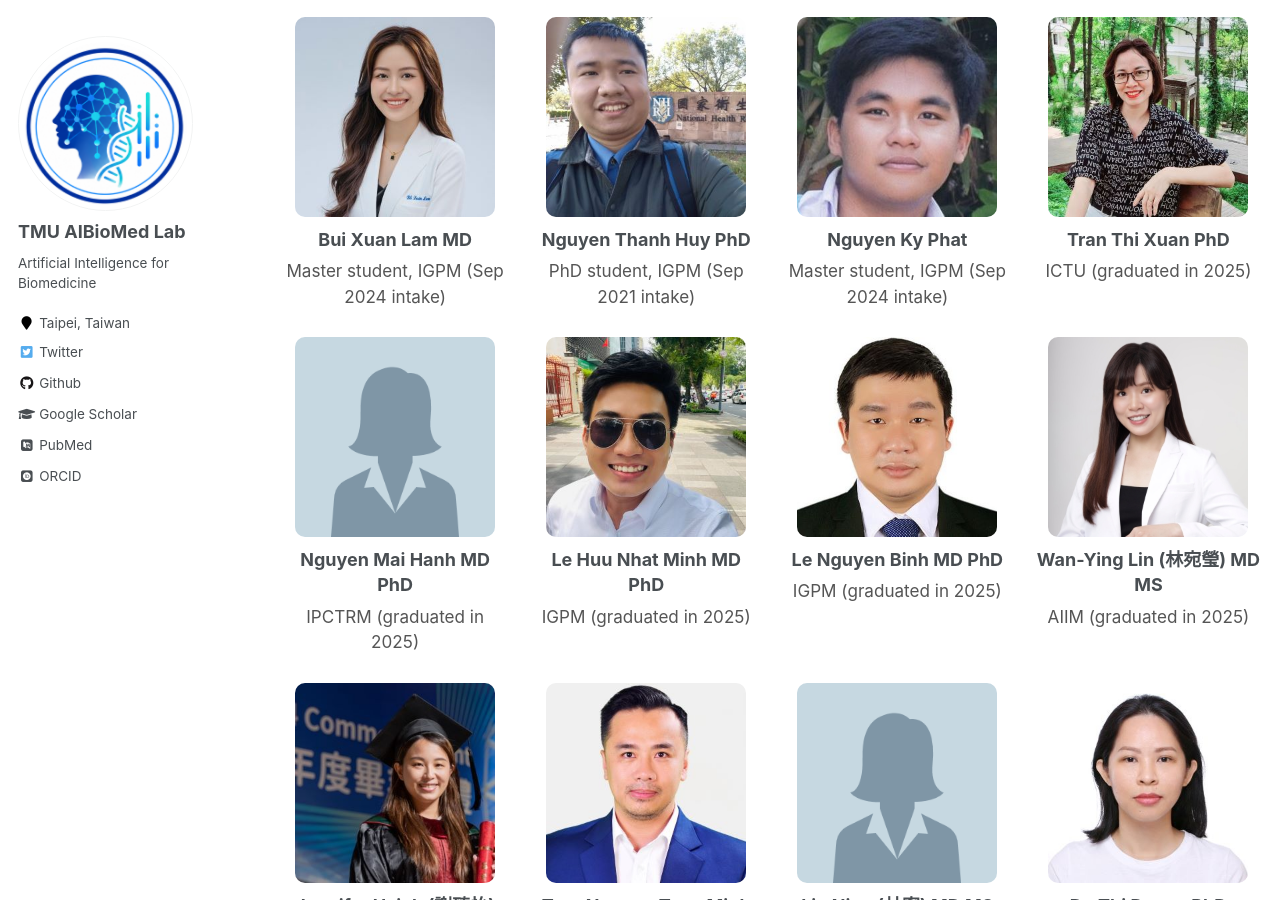
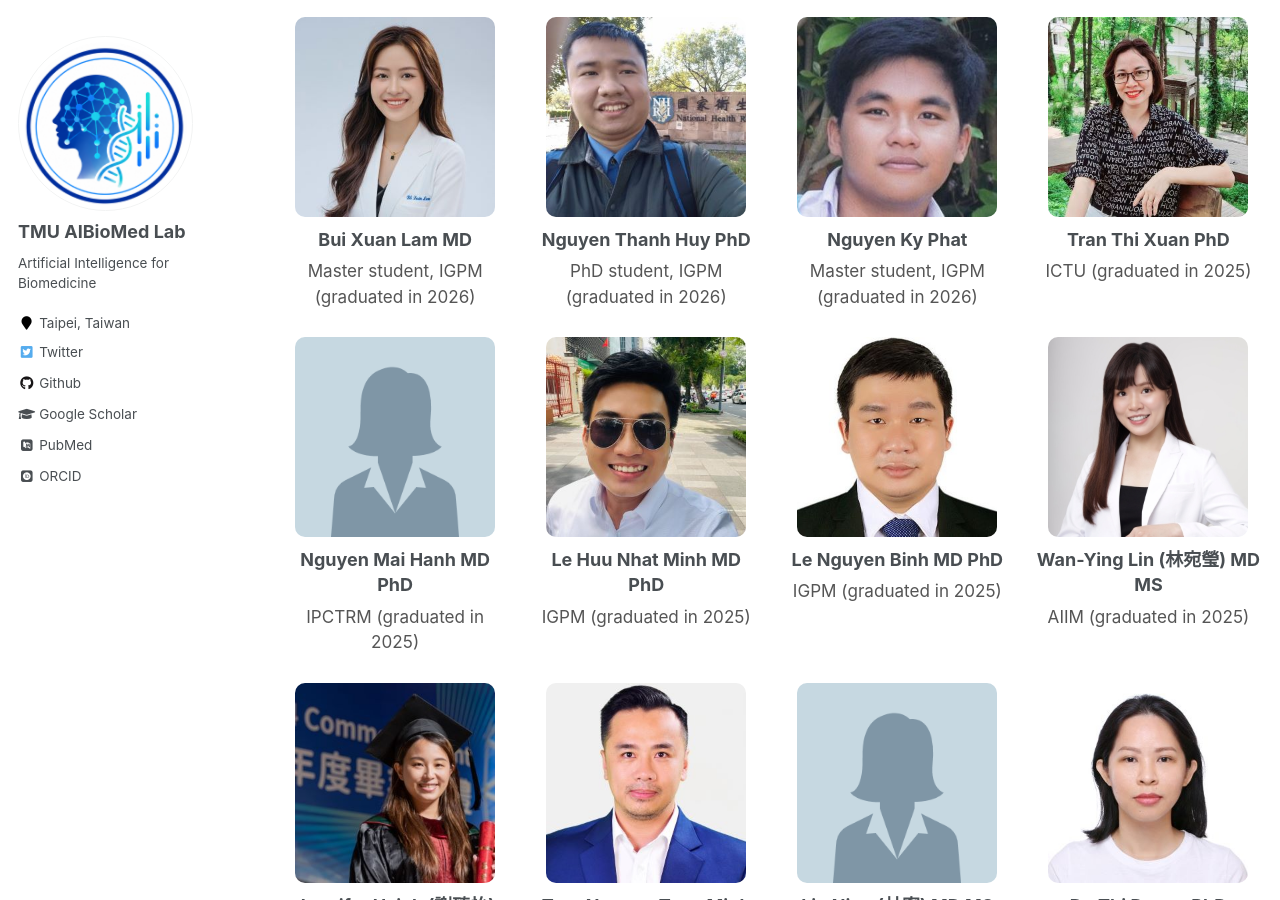
Before and after one commit to khanhlee/khanhlee.github.io, a Jekyll site: the page built from _pages/member.md, in a window 1280 px wide and 900 px high, scrolled down 2065 px. Built offline with Jekyll 4.4.1, drawn with Linux system fonts in a browser that asks for light colours; some web fonts are replaced.

Commit message:
Update member.md

```diff
--- a/_pages/member.md
+++ b/_pages/member.md
@@ -193,19 +193,19 @@ AIBioMed Lab brings together researchers, clinicians, and students from diverse
   <div class="member-card">
     <img src="/images/xuan_lam.jpg" alt="Bui Xuan Lam MD">
     <div class="member-name">Bui Xuan Lam MD</div>
-    <div class="member-role">Master student, IGPM (Sep 2024 intake)</div>
+    <div class="member-role">Master student, IGPM (graduated in 2026)</div>
   </div>
 
   <div class="member-card">
     <img src="/images/huy.jpg" alt="Nguyen Thanh Huy PhD">
     <div class="member-name">Nguyen Thanh Huy PhD</div>
-    <div class="member-role">PhD student, IGPM (Sep 2021 intake)</div>
+    <div class="member-role">PhD student, IGPM (graduated in 2026)</div>
   </div>
 
   <div class="member-card">
     <img src="/images/phat.jpg" alt="Nguyen Ky Phat">
     <div class="member-name">Nguyen Ky Phat</div>
-    <div class="member-role">Master student, IGPM (Sep 2024 intake)</div>
+    <div class="member-role">Master student, IGPM (graduated in 2026)</div>
   </div>
 
   <div class="member-card">
```
